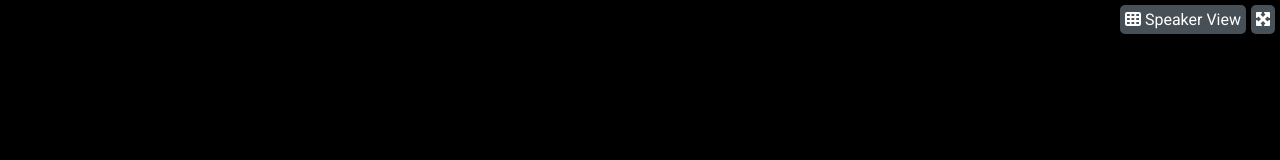
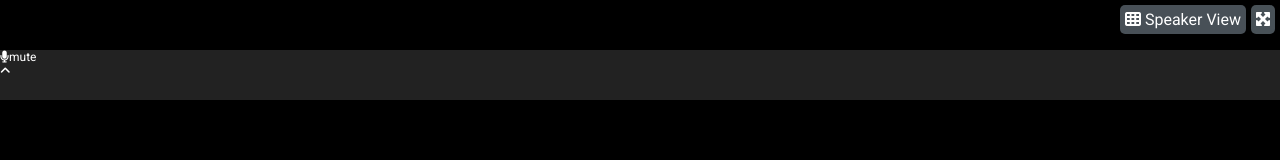
Before and after one commit to RicchiutiLucia/html-css-zoom, a plain HTML site: page index.html in a window 1280 px wide. Drawn offline with Linux system fonts and the light colour scheme.

Commit message:
inizializzazione footer

```diff
--- a/css/style.css
+++ b/css/style.css
@@ -29,3 +29,17 @@ header > div {
     padding: 5px;
     border-radius: 5px;
 }
+
+footer {
+    justify-content: space-between;
+    font-size: 12px;
+    height: 50px;
+    background-color: #222222;
+}
+.icon-button {
+    flex-direction: column;
+    align-items: center;
+    padding-top: 5px;
+    padding-right: 2px;
+    margin: 0.6rem;
+}
--- a/index.html
+++ b/index.html
@@ -27,5 +27,27 @@
 
     </header>
 
+    <main>
+
+    </main>
+
+    <footer class="flex">
+        <div class="button-flex">
+            <div class="icons-button flex">
+                <div>
+                    <i class="fa solid fa-microphone"></i>
+                </div>
+                <div>
+                    mute
+                </div>
+            </div>
+            <div>
+                <i class="fa solid fa-angle-up"></i>
+            </div>
+
+        </div>
+
+    </footer>
+
 </body>
 </html>
```
